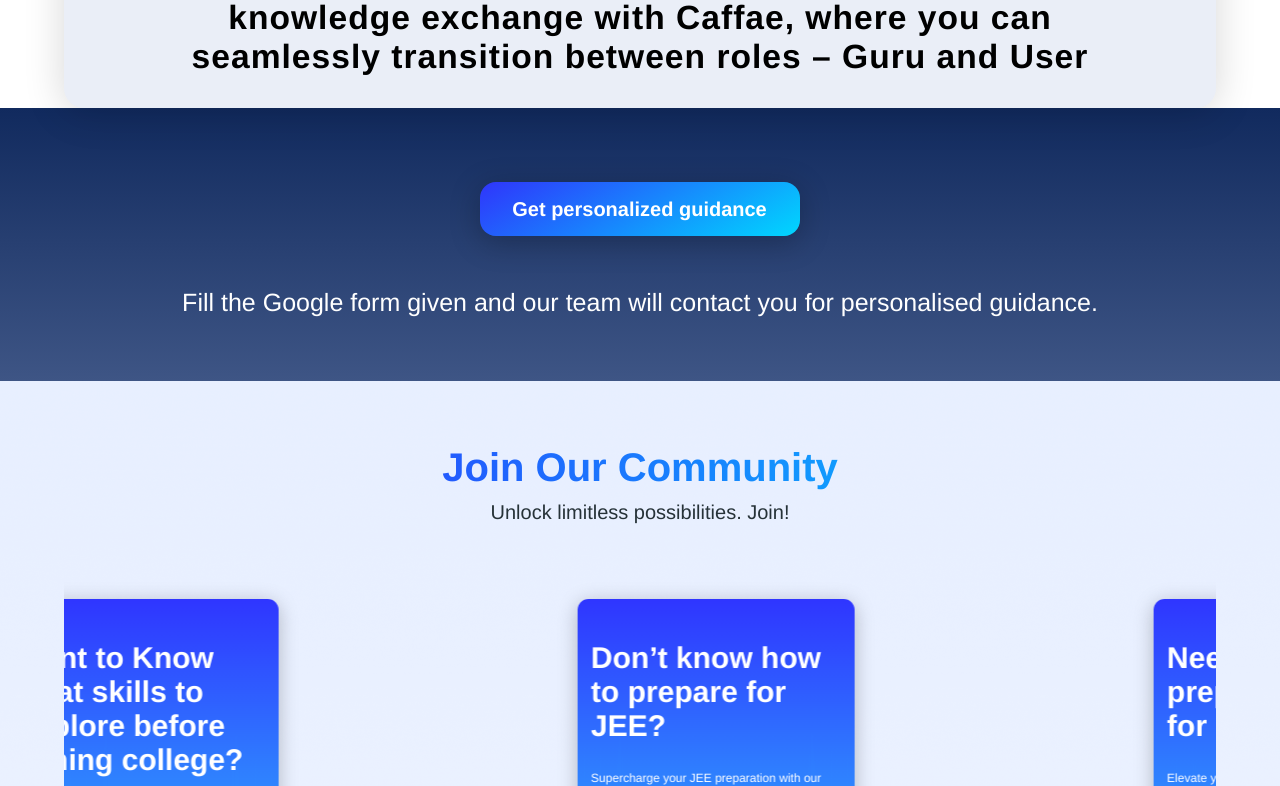
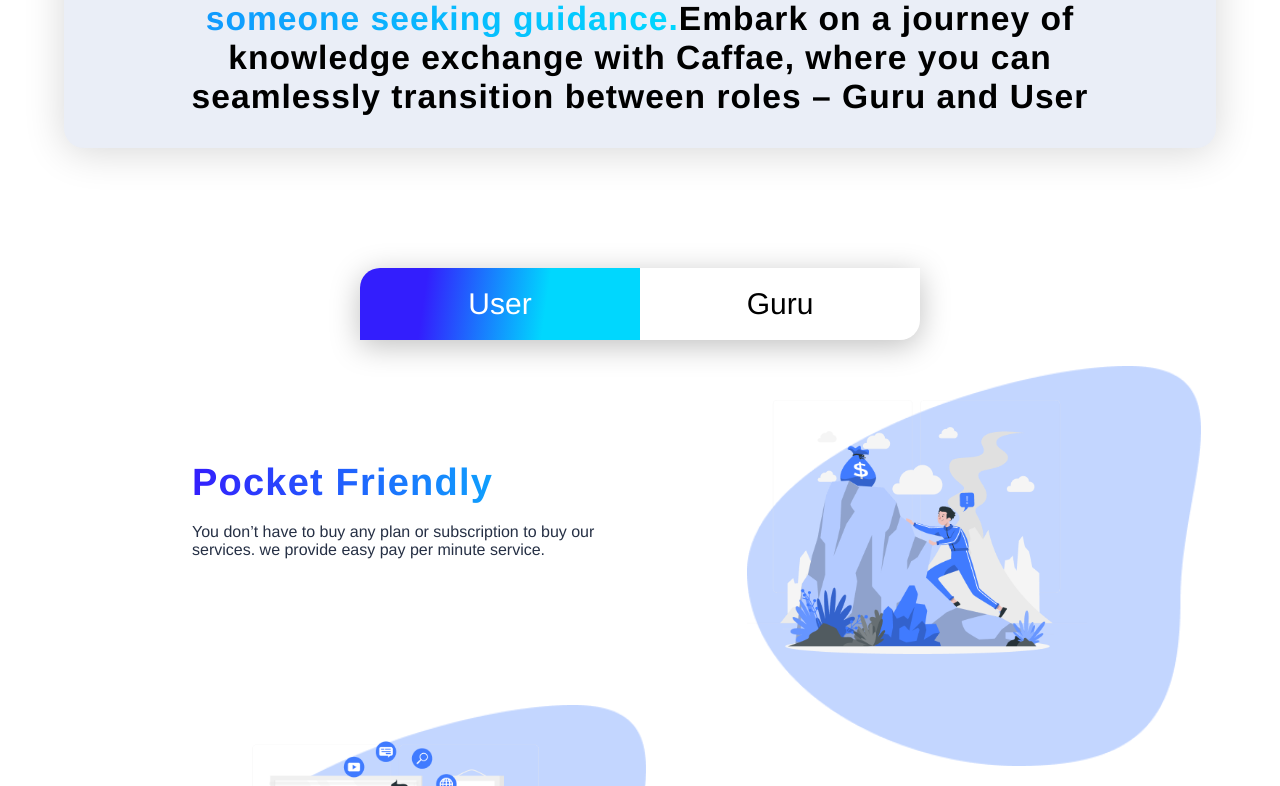
Before and after one commit to ved-ant/CaffaeWebsite, a React (Create React App) app in the folder frontend/: page / in a window 1280 px wide. Shown: the part 1234-2020 px from the top of the page. Built offline with nearby package versions, Linux system fonts and the light colour scheme; a web font is replaced by a local one.

Commit message:
homepage coded , footer remaining

```diff
--- /dev/null
+++ b/frontend/src/components/DescSection/DescSection.css
@@ -0,0 +1,90 @@
+.desc
+{
+    display: flex;
+    flex-direction: column;
+    margin-top: 10vh;
+    margin-bottom: 3vh;
+}
+
+.switcher
+{
+    width: 560px;
+height: 72px;
+display: flex;
+box-shadow: 0px 6px 30px 0px #00000040;
+border-radius: 20px 0 20px;
+
+}
+
+.userbtn
+{
+    width: 280px;
+    height: 72px;
+display: flex;
+border-radius: 20px 0px 0px 0px;
+justify-content: center;
+align-items: center;
+color: black;
+
+font-family: Helvetica;
+font-size: 30px;
+font-weight: 400;
+
+}
+
+.gurubtn
+{
+    width: 280px ;
+height: 72px ;
+border-radius: 0px 0px 20px 0px ;
+display: flex;
+justify-content: center;
+align-items: center;
+color: black;
+
+font-family: Helvetica;
+font-size: 30px;
+font-weight: 400;
+
+
+
+}
+
+.active
+{
+    background: linear-gradient(98.04deg, #331EFD 23.41%, #00D7FE 65.98%);
+    color: white;
+
+}
+
+.top
+{
+    display: flex;
+    justify-content: center;
+}
+
+
+.fade-in {
+    -webkit-animation: fadein 2s; /* Safari, Chrome and Opera > 12.1 */
+    -moz-animation: fadein 2s; /* Firefox < 16 */
+    -ms-animation: fadein 2s; /* Internet Explorer */
+    -o-animation: fadein 2s; /* Opera < 12.1 */
+    animation: fadein 2s;
+  }
+
+  @keyframes fadein {
+    from { opacity: 0; }
+    to   { opacity: 1; }
+  }
+
+  /* Firefox < 16 */
+  @-moz-keyframes fadein {
+    from { opacity: 0; }
+    to   { opacity: 1; }
+  }
+
+  /* Safari, Chrome and Opera > 12.1 */
+  @-webkit-keyframes fadein {
+    from { opacity: 0; }
+    to   { opacity: 1; }
+  }
--- /dev/null
+++ b/frontend/src/components/DescSection/DescSection.jsx
@@ -0,0 +1,21 @@
+import './DescSection.css'
+
+import React, { useState } from 'react';
+import UserDescSection from '../UserDescSection/UserDescSection';
+import GuruDescSection from '../GuruDescSection/DescSection';
+
+const DescSection = () => {
+  const [mode, setMode] = useState('user');
+
+
+  return (
+    <div className='desc'>
+     <div className='top'><div className='switcher'><div className={`userbtn ${mode=="user"?"active":""} `} onClick={()=>{setMode("user")}}>User</div><div className={`gurubtn ${mode=="guru"?"active":""} `} onClick={()=>{setMode("guru")}}>Guru</div></div></div>
+      <div className='fade-in'>
+      {mode=="user"?<UserDescSection/>:<GuruDescSection />}
+      </div>
+    </div>
+  );
+};
+
+export default DescSection;
--- /dev/null
+++ b/frontend/src/components/Infocard/DownloadInfocard.jsx
@@ -0,0 +1,20 @@
+import "./infocard.css" ;
+
+
+const DownloadInfocard = () =>
+{
+return (<>
+<div style={{display:'flex' , justifyContent:'center' , paddingTop:'2vh'}}>
+    <div className="infocard">
+    <div className='infocardText'>
+    <span className='header-other'> Download caffae now and experience modern age networking</span>
+      </div>
+      <div className='buttonheader'>
+     <a href="#container"><button className='header-button'>Download Caffae</button></a>
+</div>
+    </div>
+    </div>
+</>)
+}
+
+export default DownloadInfocard
--- a/frontend/src/components/Infocard/infocard.css
+++ b/frontend/src/components/Infocard/infocard.css
@@ -1,5 +1,6 @@
 .infocard {
   display: flex;
+  flex-direction: column;
   justify-content: center;
   align-items: center;
   box-shadow: 0px 4px 40px 0px #00000029;
@@ -7,7 +8,8 @@
   border-radius: 20px;
   padding: 2rem 0;
   background: #EAEEF7;
-
+   gap:3.5rem;
+   margin: 5vh 0;
 }
 
 .infocardText {
--- a/frontend/src/pages/Homepage/Homepage.jsx
+++ b/frontend/src/pages/Homepage/Homepage.jsx
@@ -8,6 +8,8 @@ import Googleform from '../../components/Googleform/Googleform';
 import LeftDesc from '../../components/LeftDesc/LeftDesc';
 import UserDescSection from '../../components/UserDescSection/UserDescSection';
 import GuruDescSection from '../../components/GuruDescSection/DescSection';
+import DescSection from "../../components/DescSection/DescSection";
+import DownloadInfocard from '../../components/Infocard/DownloadInfocard';
 
 const Homepage = () => {
   return (
@@ -15,9 +17,10 @@ const Homepage = () => {
         <Header />
         <LeftDesc title="Caffae is not just an app" text="It's your portal to a global community of shared expertise and inspiration. Our networking software unites individuals worldwide, facilitating connections that transcend distances. Whether exploring a new hobby or seeking professional guidance, Caffae empowers you to connect with like-minded mentors. Navigate a world of knowledge, advice, and collaboration with Caffae – where every connection enriches your journey and elevates your pursuits."></LeftDesc>
         <Infocard></Infocard>
-
-        <Googleform />
-        <Community />
+        <DescSection></DescSection>
+      <DownloadInfocard></DownloadInfocard>
+        {/* <Googleform />
+        <Community /> */}
         <Footer />
     </>
   )
```
